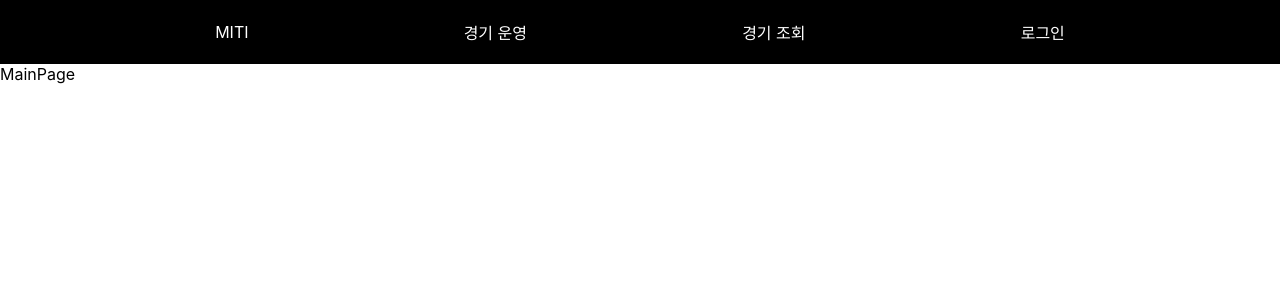
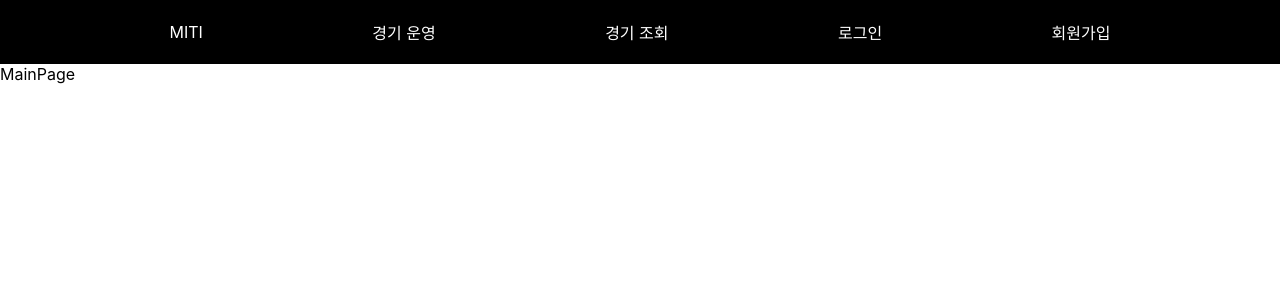
Before and after one commit to MITI-MakeItTakeIt/frontend, a React (Vite) app: page / in a window 1280 px wide. Shown: the top 300 px of the page. Built offline with nearby package versions, Linux system fonts and the light colour scheme.

Commit message:
⚙ refactor : react-router-dom NavLink 설정

```diff
--- a/src/components/Header.tsx
+++ b/src/components/Header.tsx
@@ -1,13 +1,15 @@
+import { NavLink } from "react-router-dom";
 import styled from "styled-components";
 
 export const Header = () => {
   return (
     <NavigationBar>
       <NavItems>
-        <li>MITI</li>
-        <li>경기 운영</li>
-        <li>경기 조회</li>
-        <li>로그인</li>
+        <NavLink to="/">MITI</NavLink>
+        <NavLink to="/operate-game">경기 운영</NavLink>
+        <NavLink to="/find-games">경기 조회</NavLink>
+        <NavLink to="/login">로그인</NavLink>
+        <NavLink to="/signup">회원가입</NavLink>
       </NavItems>
     </NavigationBar>
   );
@@ -22,14 +24,10 @@ const NavigationBar = styled.header`
   background-color: #000;
   color: #fff;
 `;
-const NavItems = styled.ul`
+const NavItems = styled.div`
   display: flex;
   align-items: center;
   justify-content: space-evenly;
   width: 100%;
   /* height: 100%; */
-
-  li {
-    list-style: none;
-  }
 `;
--- a/src/index.css
+++ b/src/index.css
@@ -7,3 +7,8 @@
   margin: 0;
   box-sizing: border-box;
 }
+a,
+a:visited {
+  color: #fff;
+  text-decoration: none;
+}
--- /dev/null
+++ b/src/pages/GameDetail.tsx
@@ -0,0 +1,3 @@
+export const GameDetail = () => {
+  return <div>GameDetail</div>;
+};
```
Also changed, not shown: src/main.tsx (+4 -3 lines).
